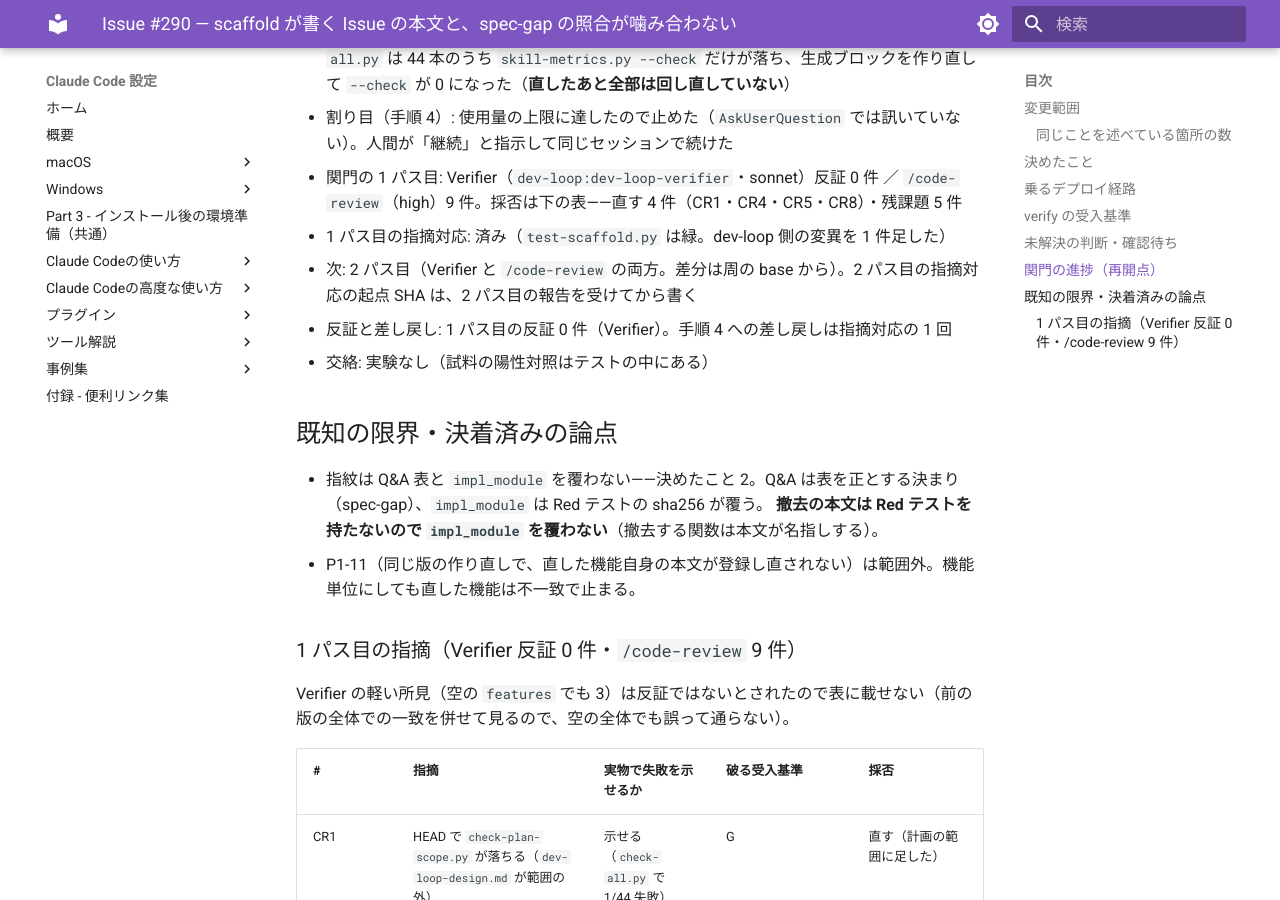
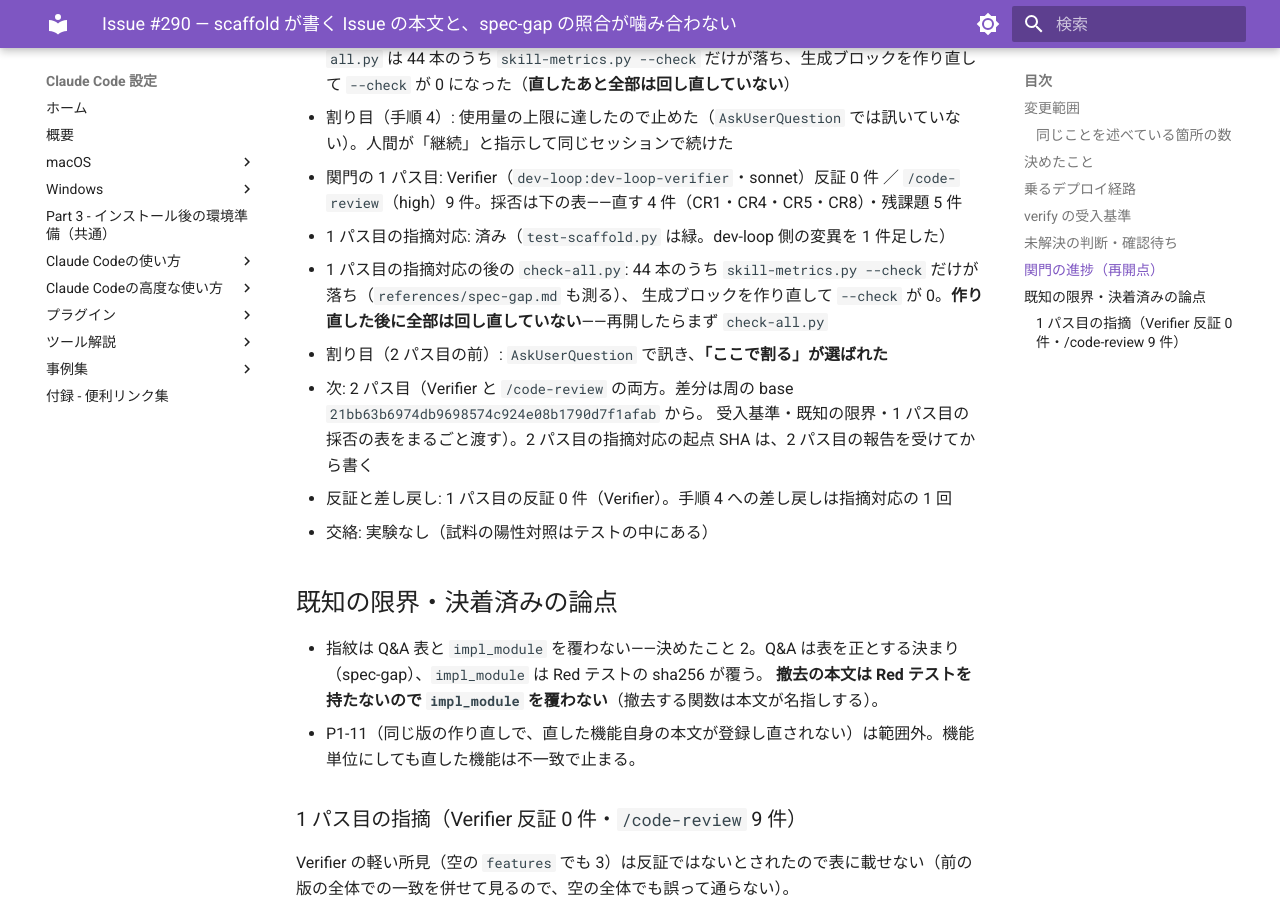
Before and after one commit to hdknr/claude-code-setup, an MkDocs documentation site: the page built from docs/plans/issue-290.md, in a window 1280 px wide and 900 px high, scrolled down 3915 px. Built offline with MkDocs 1.6.1 and Material for MkDocs 9.7.7, drawn with Linux system fonts in a browser that asks for light colours.

Commit message:
docs(plans): #290 の 1 パス目の結果と割り目を記録し、生成ブロックを作り直す
Refs #290

Co-Authored-By: Claude Opus 5.5 <noreply@anthropic.com>

```diff
--- a/docs/plans/issue-290.md
+++ b/docs/plans/issue-290.md
@@ -111,7 +111,11 @@
 - 割り目（手順 4）: 使用量の上限に達したので止めた（`AskUserQuestion` では訊いていない）。人間が「継続」と指示して同じセッションで続けた
 - 関門の 1 パス目: Verifier（`dev-loop:dev-loop-verifier`・sonnet）反証 0 件 ／ `/code-review`（high）9 件。採否は下の表——直す 4 件（CR1・CR4・CR5・CR8）・残課題 5 件
 - 1 パス目の指摘対応: 済み（`test-scaffold.py` は緑。dev-loop 側の変異を 1 件足した）
-- 次: 2 パス目（Verifier と `/code-review` の両方。差分は周の base から）。2 パス目の指摘対応の起点 SHA は、2 パス目の報告を受けてから書く
+- 1 パス目の指摘対応の後の `check-all.py`: 44 本のうち `skill-metrics.py --check` だけが落ち（`references/spec-gap.md` も測る）、
+  生成ブロックを作り直して `--check` が 0。**作り直した後に全部は回し直していない**——再開したらまず `check-all.py`
+- 割り目（2 パス目の前）: `AskUserQuestion` で訊き、**「ここで割る」が選ばれた**
+- 次: 2 パス目（Verifier と `/code-review` の両方。差分は周の base `21bb63b6974db9698574c924e08b1790d7f1afab` から。
+  受入基準・既知の限界・1 パス目の採否の表をまるごと渡す）。2 パス目の指摘対応の起点 SHA は、2 パス目の報告を受けてから書く
 - 反証と差し戻し: 1 パス目の反証 0 件（Verifier）。手順 4 への差し戻しは指摘対応の 1 回
 - 交絡: 実験なし（試料の陽性対照はテストの中にある）
 
```
Also changed, not shown: docs/plugins/dev-loop-design.md (+2 -2 lines).
